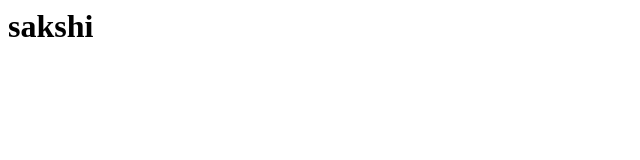
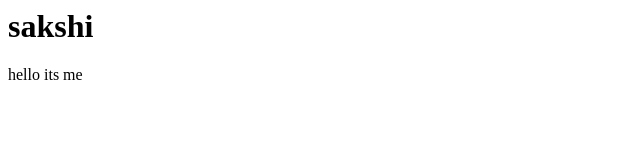
Before and after one commit to sak-shar00/localrepo, a plain HTML site: page index.html in a window 1280 px wide. Shown: the full height of the page, 0-640 px from the left. Drawn offline with Linux system fonts and the light colour scheme.

Commit message:
add new feature

```diff
--- a/index.html
+++ b/index.html
@@ -1 +1,4 @@
 <h1>sakshi</h1>
+<p>
+    hello its me
+</p>
```
